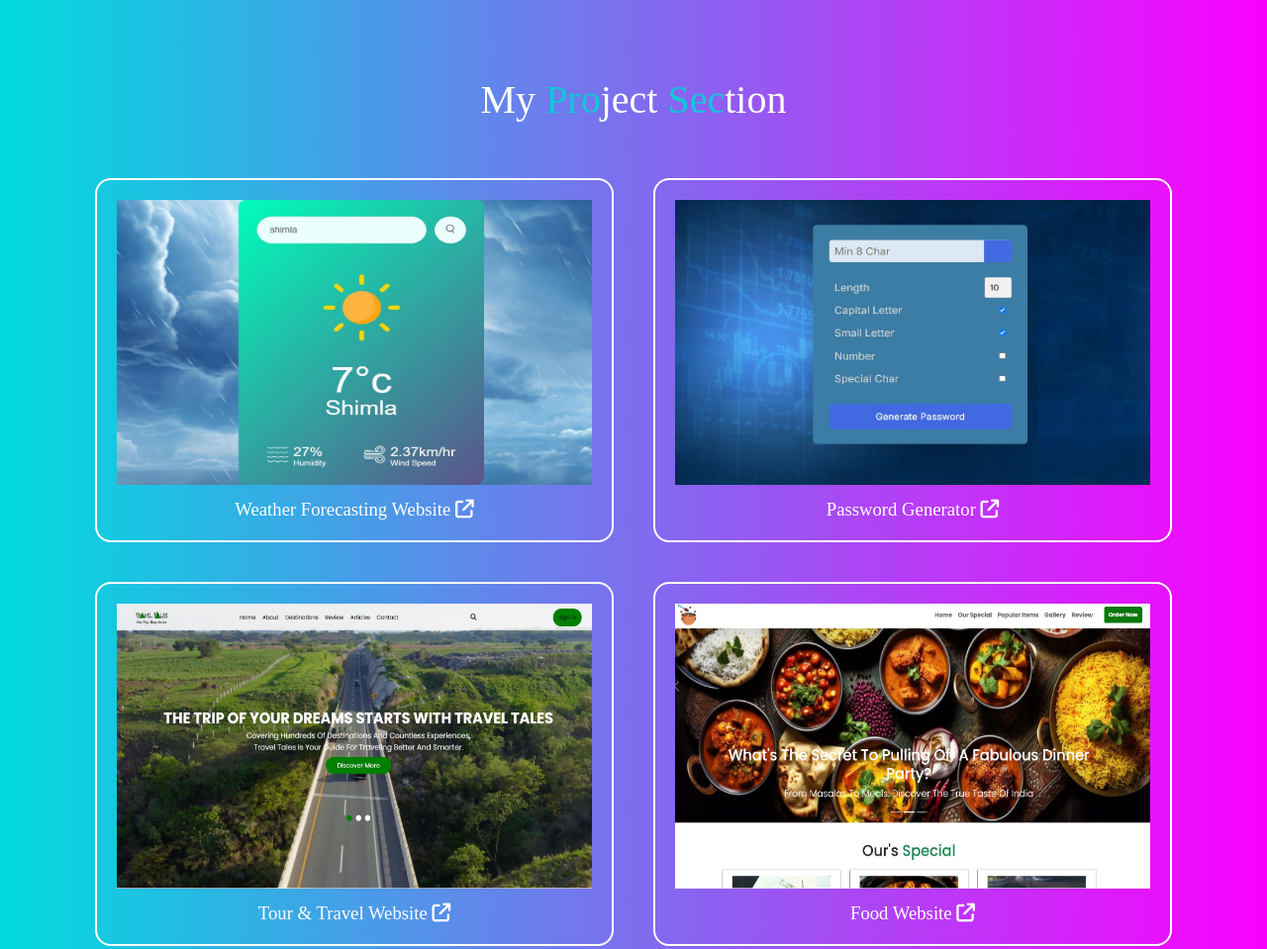
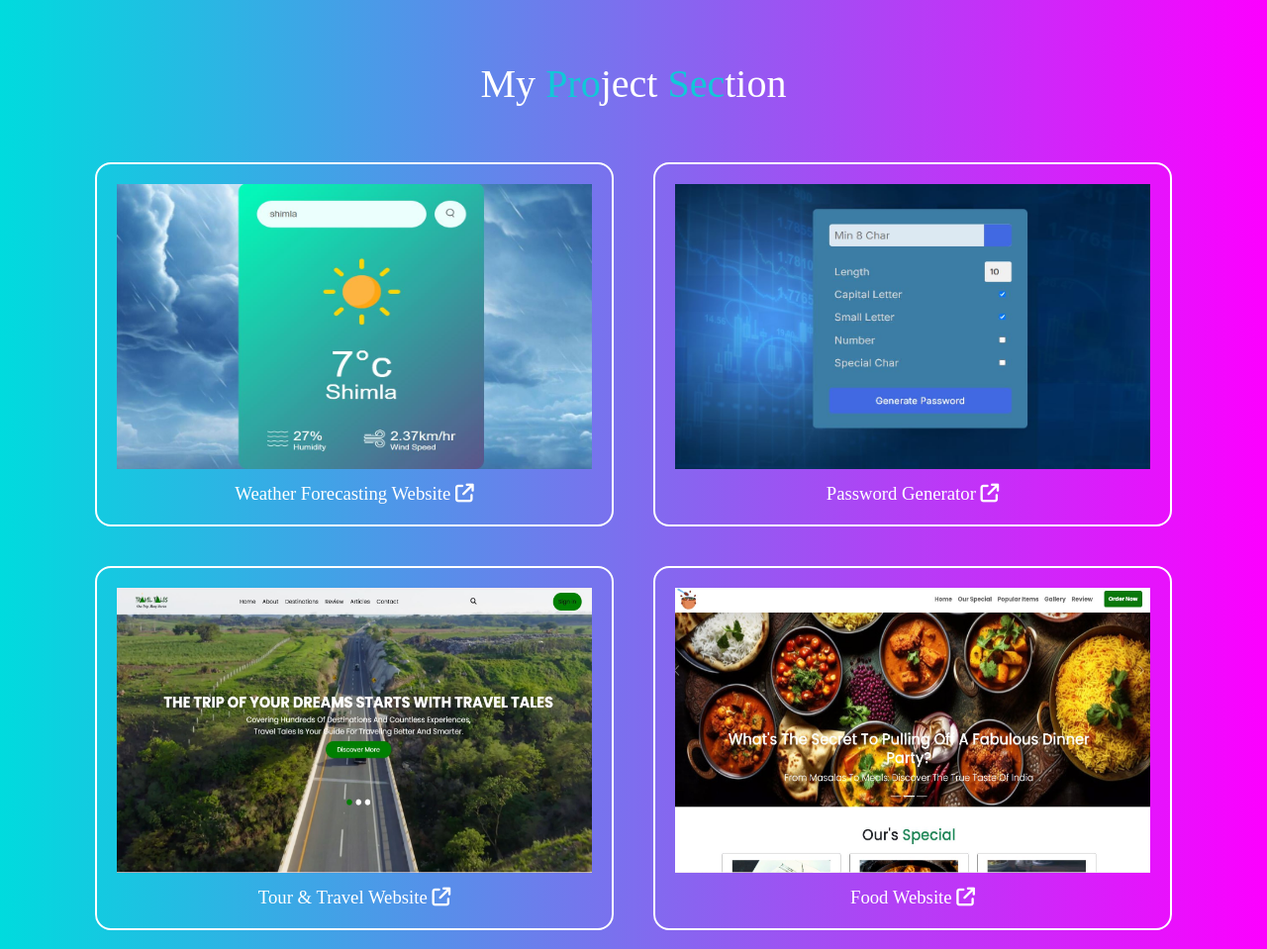
Before and after one commit to kamlakanwar/Personal-Portfolio, a plain HTML site: page index.html in a window 1280 px wide. Shown: the part 1609-2568 px from the top of the page at 99% size. Drawn offline with Linux system fonts and the light colour scheme; a web font is replaced by a local one.

Commit message:
Update style.css

```diff
--- a/style.css
+++ b/style.css
@@ -185,10 +185,6 @@ header {
 /* --skills section ends here-- */
 
 /* --projects section starts here-- */
-#project{
-    margin: 5rem;
-}
-
 .project-box {
     margin: 1rem;
     padding: 20px;
```
